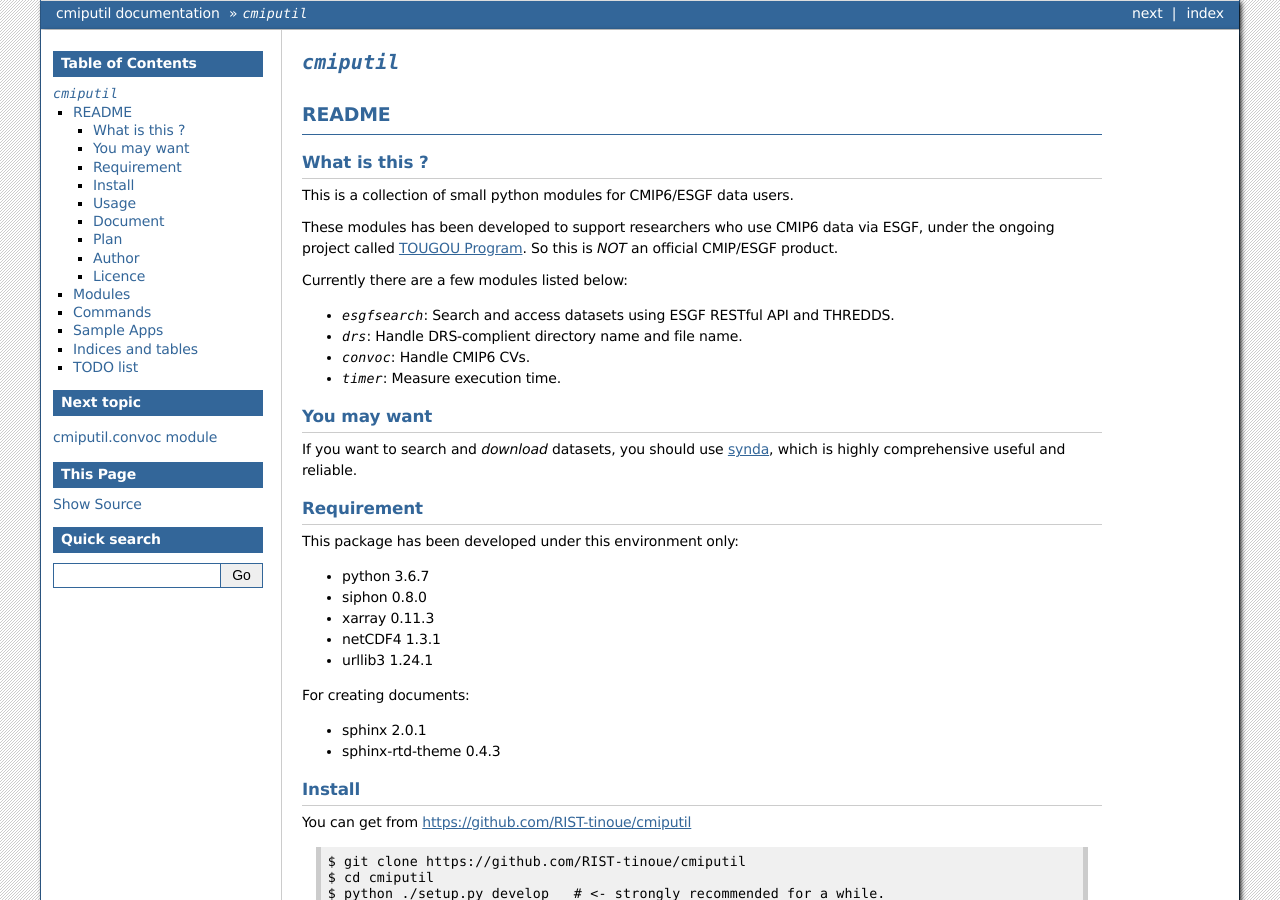
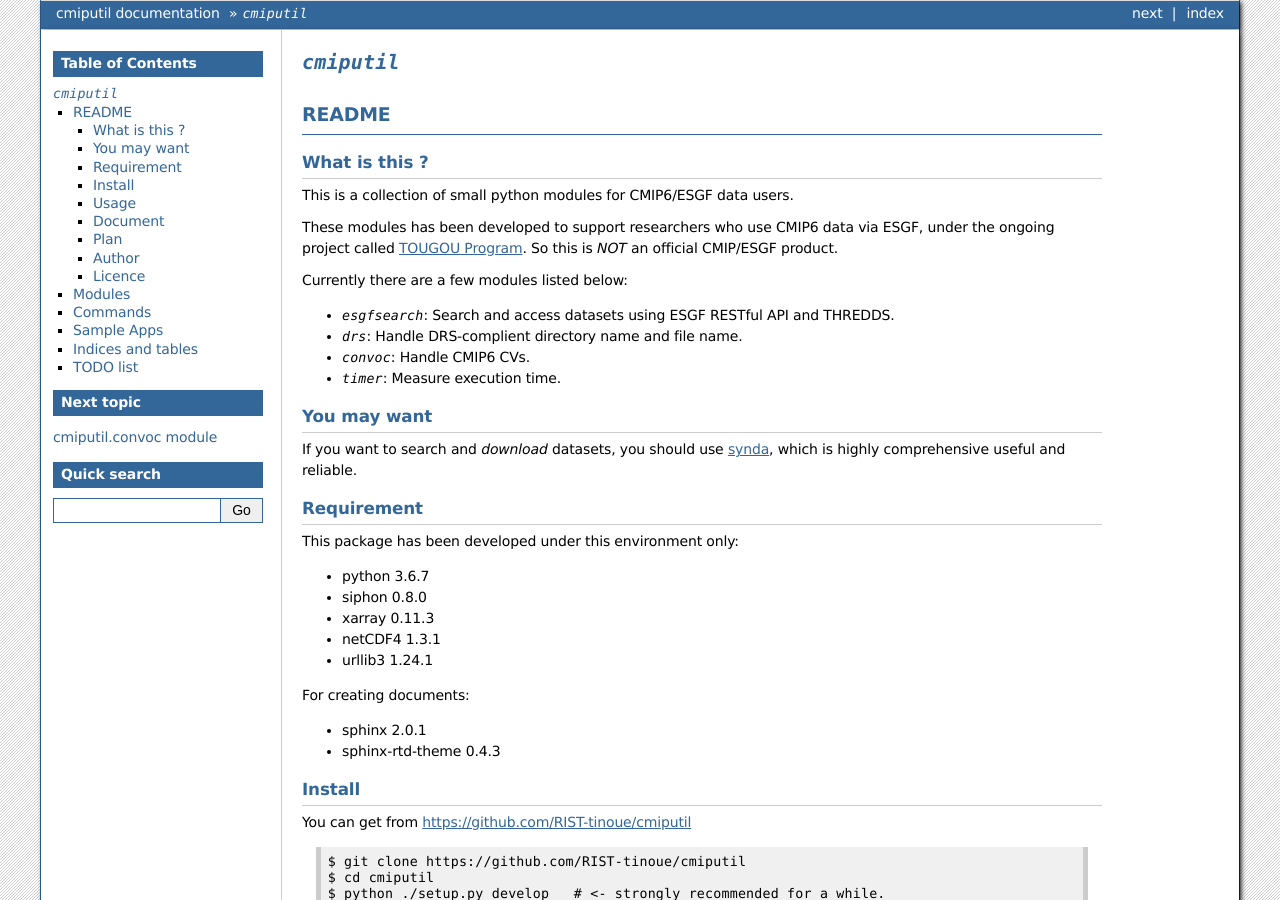
Before and after one commit to RIST-tinoue/cmiputil, a Sphinx documentation site: the page built from docs/index.rst, in a window 1280 px wide and 900 px high. Built offline with Sphinx 7.4.7, drawn with Linux system fonts in a browser that asks for light colours.

Commit message:
Hide "Show Source" links from the html pages.

```diff
--- a/docs/conf.py
+++ b/docs/conf.py
@@ -104,3 +104,6 @@ todo_include_todos = True
 
 
 show_authors = True
+
+# Hide "Show Source" links
+html_show_sourcelink = False
```
